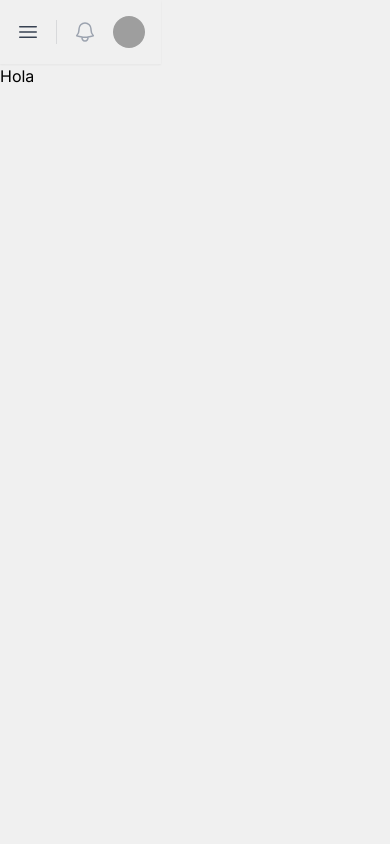
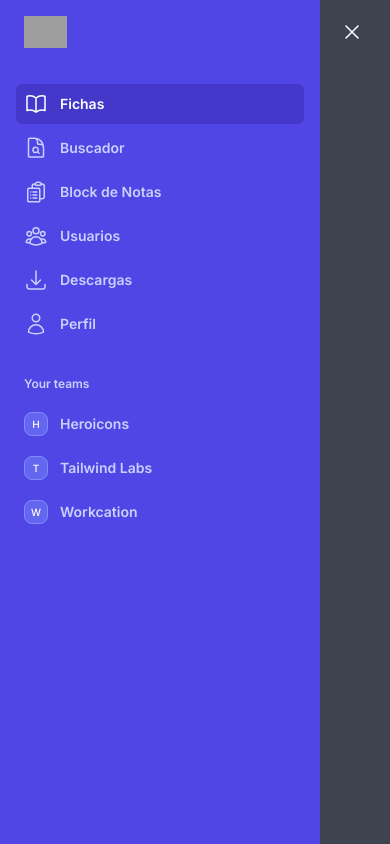
Before and after one commit to angelg21/dictionary, a Next.js app: page /dashboard/downloads in a window 390 px wide. Both pictures are taken after a click on the button "Open sidebar". Built offline with nearby package versions, Linux system fonts and the light colour scheme; grey boxes are pictures that could not be loaded.

Commit message:
Fixed sidebar status on mobile

```diff
--- a/src/app/dashboard/layout.tsx
+++ b/src/app/dashboard/layout.tsx
@@ -1,15 +1,25 @@
+'use client'
+
 import { Profile } from "@/src/dashboard/components/Profile/Profile";
 import { Sidebar } from "@/src/dashboard/components/Sidebar/Sidebar";
+import { useState } from "react";
 
 
 export default function DashboardLayout({ children }: { children: React.ReactNode; }) {
+
+    const [sidebarOpen, setSidebarOpen] = useState(false)
+
+    const handleSidebar = (status: boolean) => {
+        setSidebarOpen(status);
+    };
+
     return (
         <div className="bg-d-fondo antialiased">
 
             <div className="flex ">
-                <Sidebar/>
+                <Sidebar sendStatusSidebar={handleSidebar} statusSidebar={sidebarOpen}/>
                 <div className="min-h-screen flex flex-col">
-                    <Profile/>
+                    <Profile sendStatusSidebar={handleSidebar}/>
                     <div className="flex-1 lg:ml-[256px]">
 
                     { children }
--- a/src/dashboard/components/Profile/Profile.tsx
+++ b/src/dashboard/components/Profile/Profile.tsx
@@ -1,5 +1,3 @@
-'use client'
-
 import React, { useState } from 'react'
 import {
     Menu,
@@ -10,8 +8,13 @@ import {
 import { BellIcon, Bars3Icon } from '@heroicons/react/24/outline'
 import { ChevronDownIcon } from '@heroicons/react/20/solid'
 
-export const Profile = () => {
-    const [sidebarOpen, setSidebarOpen] = useState(false)
+interface Props {
+    sendStatusSidebar: (status: boolean) => void;
+}
+
+
+export const Profile = ({sendStatusSidebar}: Props) => {
+
     const userNavigation = [
         { name: 'Your profile', href: '#' },
         { name: 'Sign out', href: '#' },
@@ -20,7 +23,7 @@ export const Profile = () => {
     return (
         <div className="lg:pl-[73vw] xl:pl-[76vw] 2xl:pl-[80vw] ">
             <div className="sticky top-0 z-40 flex h-16 shrink-0 items-center gap-x-4 bg-d-fondo px-4 shadow-sm sm:gap-x-6 sm:px-6 ">
-                <button type="button" onClick={() => setSidebarOpen(true)} className="-m-2.5 p-2.5 text-gray-700 lg:hidden">
+                <button type="button" onClick={() => sendStatusSidebar(true)} className="-m-2.5 p-2.5 text-gray-700 lg:hidden">
                     <span className="sr-only">Open sidebar</span>
                     <Bars3Icon aria-hidden="true" className="h-6 w-6" />
                 </button>
--- a/src/dashboard/components/Sidebar/Sidebar.tsx
+++ b/src/dashboard/components/Sidebar/Sidebar.tsx
@@ -1,5 +1,3 @@
-'use client'
-
 import { useState } from 'react'
 import {
     Dialog,
@@ -25,6 +23,12 @@ import {
 } from '@heroicons/react/24/outline'
 import { ChevronDownIcon, MagnifyingGlassIcon } from '@heroicons/react/20/solid'
 import { SidebarMenuItems } from '../SidebarMenuItems/SidebarMenuItems'
+
+
+interface Props {
+    sendStatusSidebar: (status: boolean) => void;
+    statusSidebar: boolean;
+}
 
 const navigation = [
     { name: 'Fichas', href: '#', icon: BookOpenIcon, current: true },
@@ -83,13 +87,12 @@ function classNames(...classes: any[]) {
     return classes.filter(Boolean).join(' ')
 }
 
-export const Sidebar = () => {
-    const [sidebarOpen, setSidebarOpen] = useState(false)
+export const Sidebar = ({sendStatusSidebar, statusSidebar}:Props) => {
 
     return (
         <>
             <div>
-                <Dialog open={sidebarOpen} onClose={setSidebarOpen} className="relative z-50 lg:hidden">
+                <Dialog open={statusSidebar} onClose={sendStatusSidebar} className="relative z-50 lg:hidden">
                     <DialogBackdrop
                         transition
                         className="fixed inset-0 bg-gray-900/80 transition-opacity duration-300 ease-linear data-[closed]:opacity-0"
@@ -102,7 +105,7 @@ export const Sidebar = () => {
                         >
                             <TransitionChild>
                                 <div className="absolute left-full top-0 flex w-16 justify-center pt-5 duration-300 ease-in-out data-[closed]:opacity-0">
-                                    <button type="button" onClick={() => setSidebarOpen(false)} className="-m-2.5 p-2.5">
+                                    <button type="button" onClick={() => sendStatusSidebar(false)} className="-m-2.5 p-2.5">
                                         <span className="sr-only">Close sidebar</span>
                                         <XMarkIcon aria-hidden="true" className="h-6 w-6 text-white" />
                                     </button>
@@ -145,7 +148,7 @@ export const Sidebar = () => {
                                                 ))}
                                             </ul>
                                         </li>
-                                        <li>
+                                        <li className=''>
                                             <div className="text-xs font-semibold leading-6 text-indigo-200">Your teams</div>
                                             <ul role="list" className="-mx-2 mt-2 space-y-1">
                                                 {teams.map((team) => (
```
